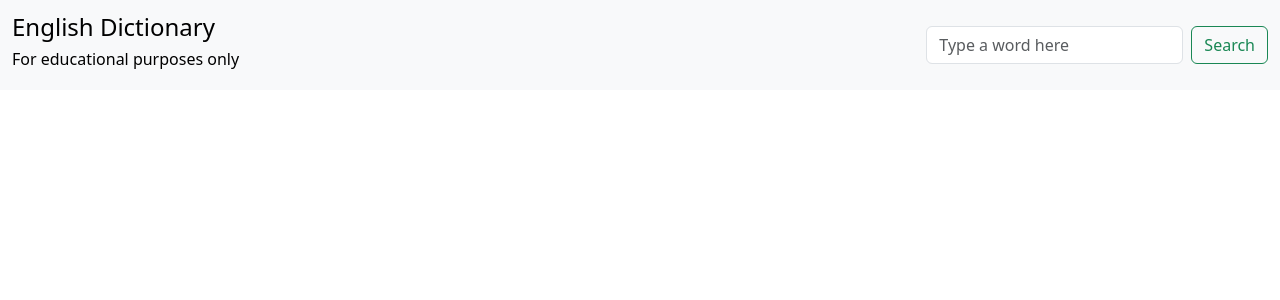
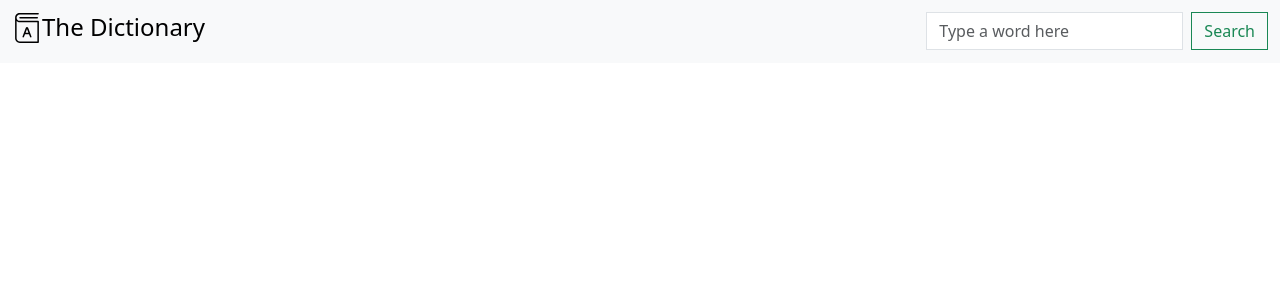
Before and after one commit to Th3VaultDweller/Django-Dictionary-App, a Django app: template mydictionary/englishdictionary/templates/base.html in a window 1280 px wide. Shown: the top 300 px of the page. Run offline with Django 3.2, Linux system fonts and the light colour scheme; the template is opened without the code that fills it, so the values that code supplies are empty.

Commit message:
Minor tweaks to the search field and buttton

```diff
--- a/mydictionary/englishdictionary/templates/base.html
+++ b/mydictionary/englishdictionary/templates/base.html
@@ -17,9 +17,11 @@
     <!-- Navbar -->
     <nav class="navbar navbar-expand-lg bg-body-tertiary">
         <div class="container-fluid">
-            <a class="navbar-brand" href="#">
-                <h4>English Dictionary</h4>
-                <h6>For educational purposes only</h6>
+            <a class="navbar-brand" href="">
+                <div class="d-flex justify-content-center">
+                    <img src="/mydictionary/englishdictionary/static/book.svg" height="30" width="30">
+                    <h4>The Dictionary</h4>
+                </div>
             </a>
             <button class="navbar-toggler" type="button" data-bs-toggle="collapse"
                 data-bs-target="#navbarSupportedContent" aria-controls="navbarSupportedContent" aria-expanded="false"
@@ -31,8 +33,9 @@
                 </ul>
                 <form action="" method="post" class="d-flex" role="search">
                     {% csrf_token %}
-                    <input name="word" class="form-control me-2" type="search" placeholder="Type a word here" aria-label="Search">
-                    <button class="btn btn-outline-success" type="submit">Search</button>
+                    <input name="word" class="form-control me-2 rounded-0" type="search" placeholder="Type a word here"
+                        aria-label="Search">
+                    <button class="btn btn-outline-success rounded-0" type="submit">Search</button>
                 </form>
             </div>
         </div>
--- a/mydictionary/englishdictionary/templates/word_info.html
+++ b/mydictionary/englishdictionary/templates/word_info.html
@@ -34,9 +34,9 @@
                 </ul>
                 <form action="" method="post" class="d-flex" role="search">
                     {% csrf_token %}
-                    <input name="word" class="form-control me-2" type="search" placeholder="Type a word here"
+                    <input name="word" class="form-control me-2 rounded-0" type="search" placeholder="Type a word here"
                         aria-label="Search">
-                    <button class="btn btn-outline-success" type="submit">Search</button>
+                    <button class="btn btn-outline-success rounded-0" type="submit">Search</button>
                 </form>
             </div>
         </div>
```
